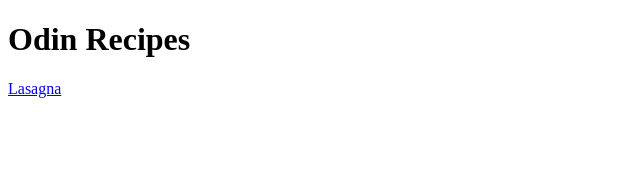
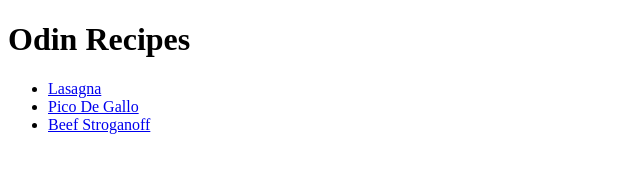
Before and after one commit to DiDaDoDo/odin-recipes, a plain HTML site: page index.html in a window 1280 px wide. Shown: the whole page, without its empty margins (0-640 px from the left). Drawn offline with Linux system fonts and the light colour scheme.

Commit message:
Add links to new recipe pages

```diff
--- a/index.html
+++ b/index.html
@@ -9,7 +9,12 @@
 
 <h1>Odin Recipes</h1>
 
-<a href="./recipes/lasagna.html">Lasagna</a>
+    <ul>
+        <li><a href="./recipes/lasagna.html">Lasagna</a></li>
+        <li><a href="./recipes/pico-de-gallo.html">Pico De Gallo</a></li>
+        <li><a href="./recipes/beef-stroganoff.html">Beef Stroganoff</a></li>
+    </ul>
+
 
 </body>
 
```
